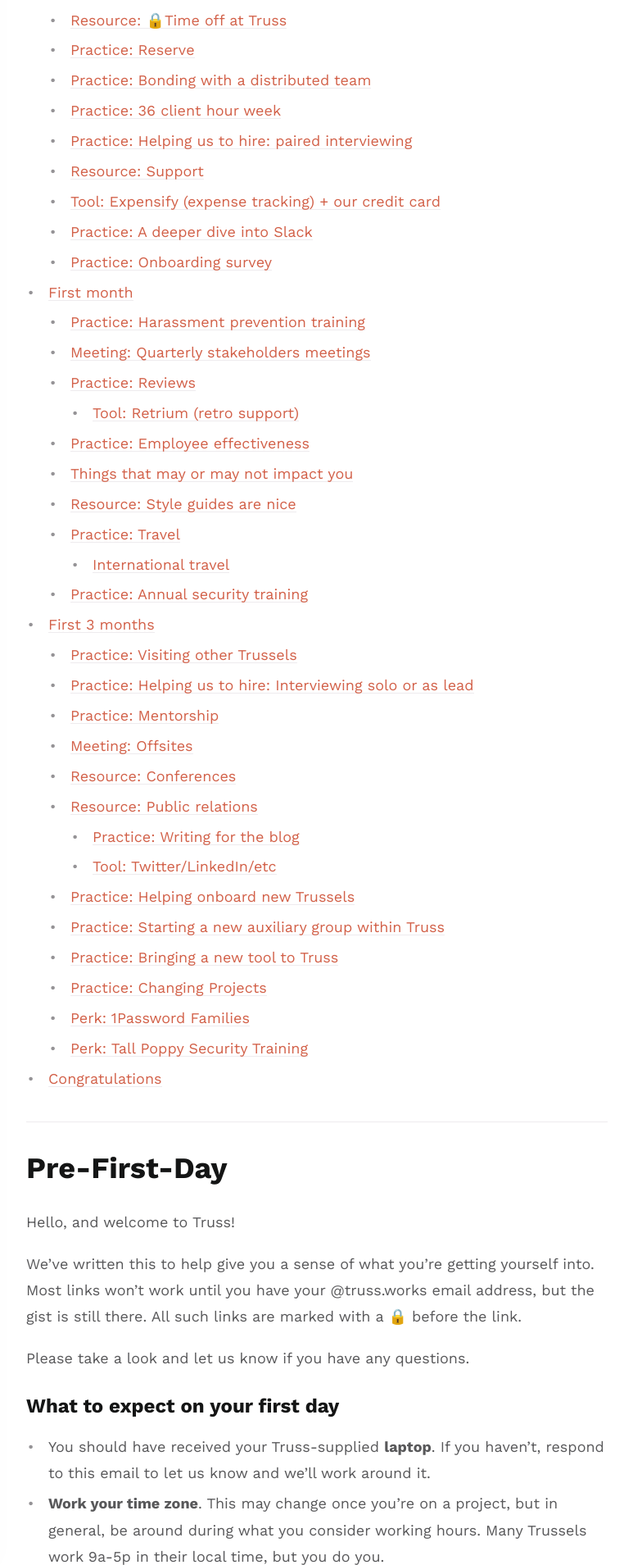
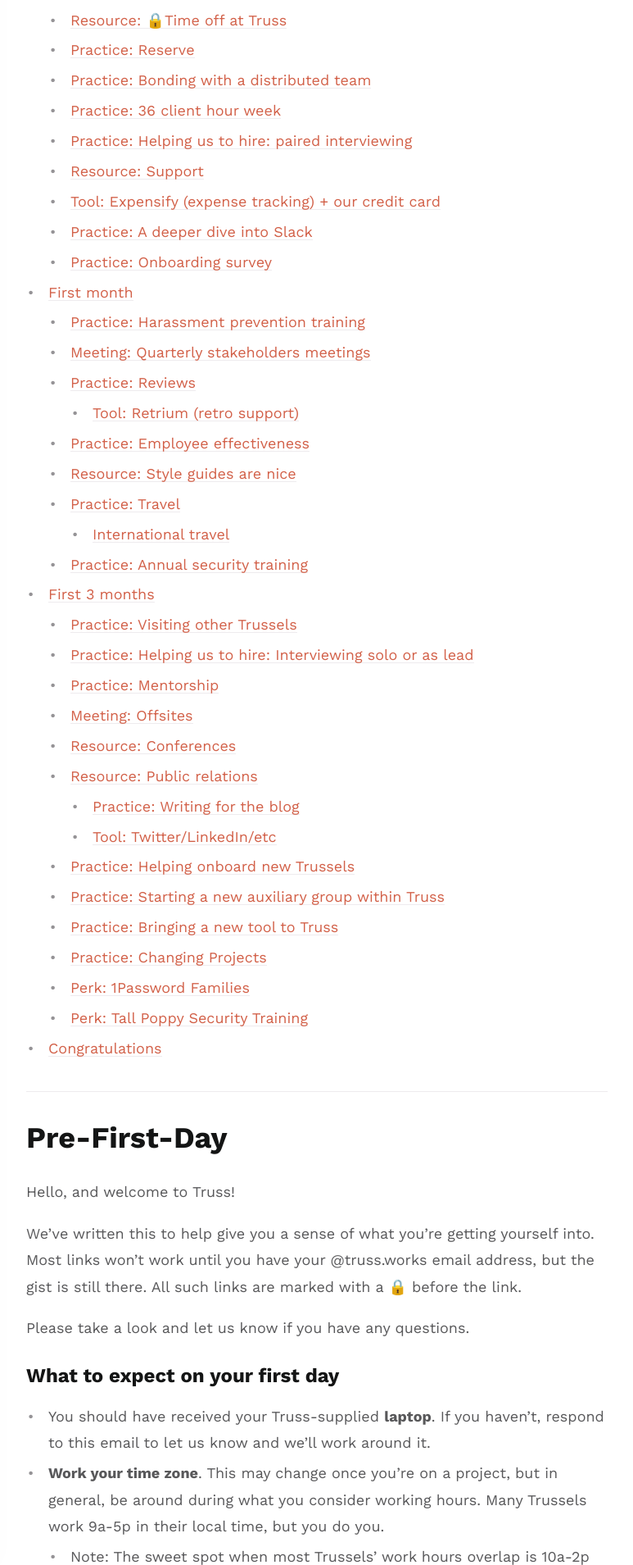
Before and after one commit to trussworks/trussels-guide, a Jekyll site: the page built from docs/trussels.md, in a window 1280 px wide. Shown: the part 3091-5000 px from the top of the page at 82% size, without its empty margins (385-1158 px from the left). Built offline with Jekyll 4.4.1, drawn with Linux system fonts in a browser that asks for light colours; emoji names are drawn with the system emoji font; some of the changed text lies outside the part shown.

Commit message:
removed managers meeting (#72)
removed:
## Things that may or may not impact you
* Meetings: Manager’s meetings (#puma-wranglers)

```diff
--- a/docs/trussels.md
+++ b/docs/trussels.md
@@ -618,9 +618,6 @@ Retrium is a retro-specific tool that we’ve found useful. Set up an account at
 ## Practice: Employee effectiveness
 Regardless of how or where you’re working, we want you to be set up for success. Each employee has :lock:[a monthly employee effectiveness budget](https://docs.google.com/document/d/1uUthjyG6cabV5Ml0nwXSJZwxJzQpKgVh2f9F9jUhH5I/edit) to use at their own discretion.
 
-## Things that may or may not impact you
-* Meetings: Manager’s meetings (#puma-wranglers)
-
 ## Resource: Style guides are nice
 We have :lock:[a visual style guide](https://drive.google.com/drive/u/0/folders/1JTo_mrmlzWBd7L23mtZXyjJTg80rnLre) and :lock:[a copy style guide](https://docs.google.com/document/d/1UqiP1hyqRNELr5AiiwcbMLXdVnWXbP4Y038fy4EyuTY/edit#).
 
```
